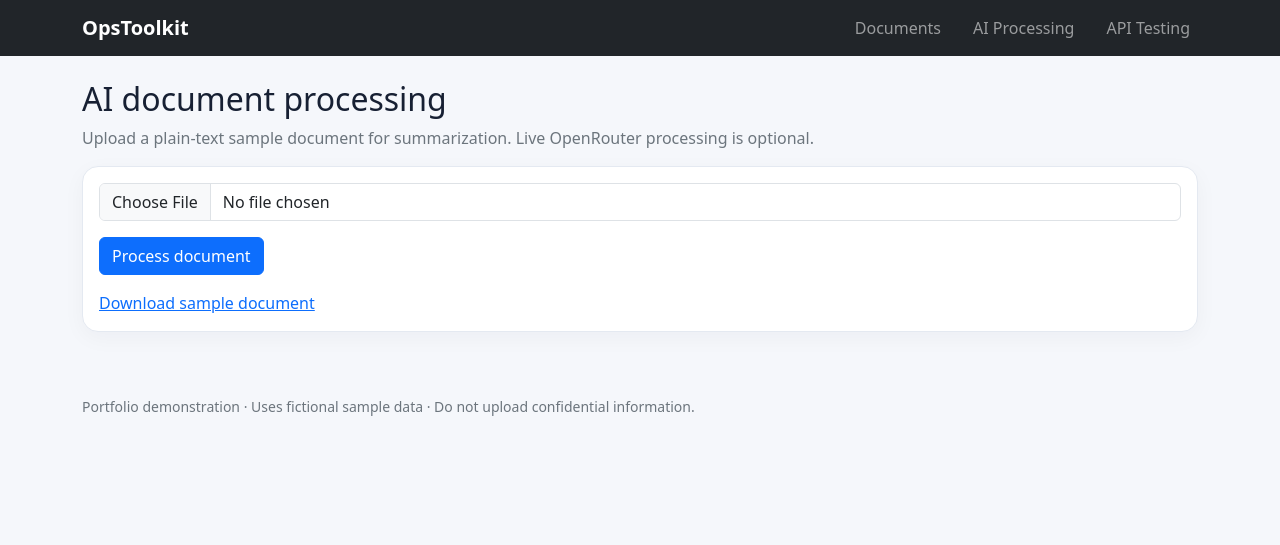
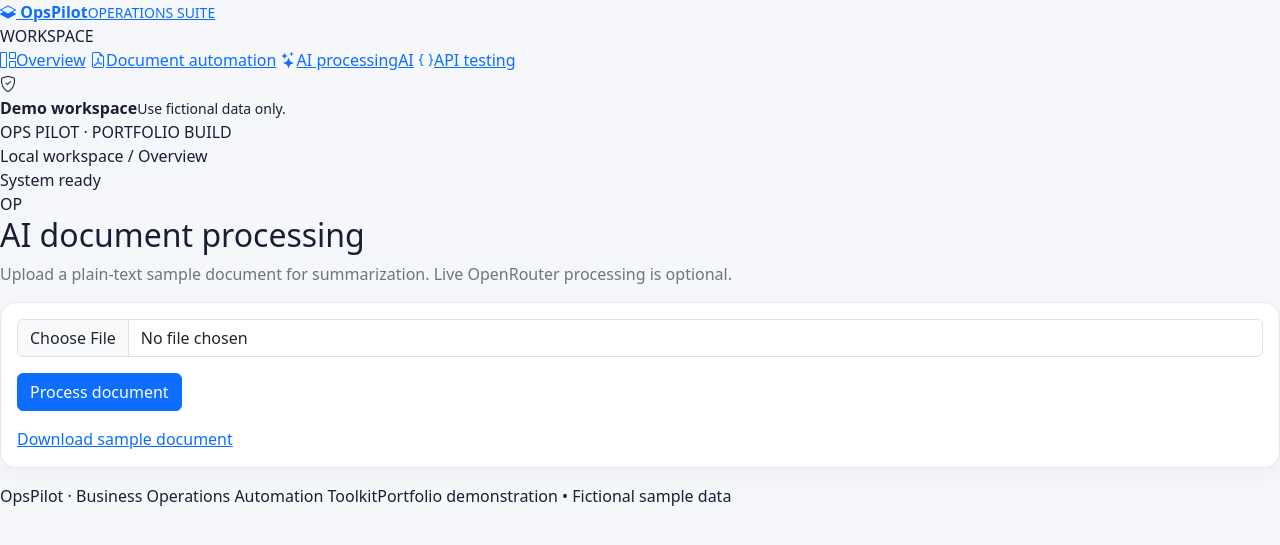
Before and after one commit to Abraham461/business-operations-automation-toolkit, a Flask app: page /ai in a window 1280 px wide. Shown: the top 545 px of the page. Run offline with Flask 3, Linux system fonts and the light colour scheme.

Commit message:
Polish OpsPilot SaaS interface

```diff
--- a/templates/base.html
+++ b/templates/base.html
@@ -3,29 +3,53 @@
 <head>
   <meta charset="utf-8">
   <meta name="viewport" content="width=device-width, initial-scale=1">
-  <title>{% block title %}Operations Toolkit{% endblock %}</title>
+  <meta name="theme-color" content="#f6f8fc">
+  <title>{% block title %}OpsPilot{% endblock %} · OpsPilot</title>
+  <link rel="preconnect" href="https://fonts.googleapis.com">
+  <link rel="preconnect" href="https://fonts.gstatic.com" crossorigin>
+  <link href="https://fonts.googleapis.com/css2?family=DM+Sans:wght@400;500;600;700&family=Manrope:wght@500;600;700;800&display=swap" rel="stylesheet">
   <link href="https://cdn.jsdelivr.net/npm/bootstrap@5.3.3/dist/css/bootstrap.min.css" rel="stylesheet">
+  <link rel="stylesheet" href="https://cdn.jsdelivr.net/npm/bootstrap-icons@1.11.3/font/bootstrap-icons.min.css">
   <link rel="stylesheet" href="{{ url_for('static', filename='style.css') }}">
 </head>
 <body>
-<nav class="navbar navbar-expand-lg navbar-dark bg-dark">
-  <div class="container">
-    <a class="navbar-brand fw-semibold" href="/">OpsToolkit</a>
-    <div class="navbar-nav ms-auto flex-row gap-3">
-      <a class="nav-link" href="/documents">Documents</a>
-      <a class="nav-link" href="/ai">AI Processing</a>
-      <a class="nav-link" href="/api-testing">API Testing</a>
+<div class="app-shell">
+  <aside class="sidebar">
+    <a class="brand" href="/">
+      <span class="brand-mark"><i class="bi bi-layers-half"></i></span>
+      <span><strong>OpsPilot</strong><small>OPERATIONS SUITE</small></span>
+    </a>
+    <div class="sidebar-label">WORKSPACE</div>
+    <nav class="side-nav">
+      <a class="side-link {{ 'active' if request.endpoint == 'index' else '' }}" href="/"><i class="bi bi-grid-1x2"></i><span>Overview</span></a>
+      <a class="side-link {{ 'active' if request.endpoint in ['documents','documents_generate'] else '' }}" href="/documents"><i class="bi bi-file-earmark-pdf"></i><span>Document automation</span></a>
+      <a class="side-link {{ 'active' if request.endpoint in ['ai','ai_process'] else '' }}" href="/ai"><i class="bi bi-stars"></i><span>AI processing</span><span class="nav-tag">AI</span></a>
+      <a class="side-link {{ 'active' if request.endpoint in ['api_testing','api_testing_run'] else '' }}" href="/api-testing"><i class="bi bi-braces"></i><span>API testing</span></a>
+    </nav>
+    <div class="sidebar-bottom">
+      <div class="sidebar-note"><i class="bi bi-shield-check"></i><div><strong>Demo workspace</strong><small>Use fictional data only.</small></div></div>
+      <div class="sidebar-version">OPS PILOT <span>·</span> PORTFOLIO BUILD</div>
     </div>
-  </div>
-</nav>
-<main class="container py-4">
+  </aside>
+  <main class="main-area">
+    <header class="topbar">
+      <div class="topbar-context"><span class="topbar-dot"></span> Local workspace <span class="topbar-divider">/</span> <span>{% block breadcrumb %}Overview{% endblock %}</span></div>
+      <div class="topbar-right"><span class="status-pill"><span></span> System ready</span><div class="avatar">OP</div></div>
+    </header>
+    <div class="page-content">
       {% with messages = get_flashed_messages(with_categories=true) %}
         {% for category, message in messages %}
-      <div class="alert {{ 'alert-success' if category == 'success' else 'alert-danger' }}">{{ message }}</div>
+          <div class="alert {{ 'alert-success' if category == 'success' else 'alert-danger' }} alert-dismissible fade show app-alert" role="alert">
+            <i class="bi {{ 'bi-check-circle-fill' if category == 'success' else 'bi-exclamation-triangle-fill' }} me-2"></i>{{ message }}
+            <button type="button" class="btn-close" data-bs-dismiss="alert" aria-label="Close"></button>
+          </div>
         {% endfor %}
       {% endwith %}
       {% block content %}{% endblock %}
+      <footer class="app-footer"><span>OpsPilot · Business Operations Automation Toolkit</span><span>Portfolio demonstration <span class="footer-separator">•</span> Fictional sample data</span></footer>
+    </div>
   </main>
-<footer class="container py-4 text-secondary small">Portfolio demonstration · Uses fictional sample data · Do not upload confidential information.</footer>
+</div>
+<script src="https://cdn.jsdelivr.net/npm/bootstrap@5.3.3/dist/js/bootstrap.bundle.min.js"></script>
 </body>
 </html>
```
Lines whose indentation alone changed are shown as unchanged.
